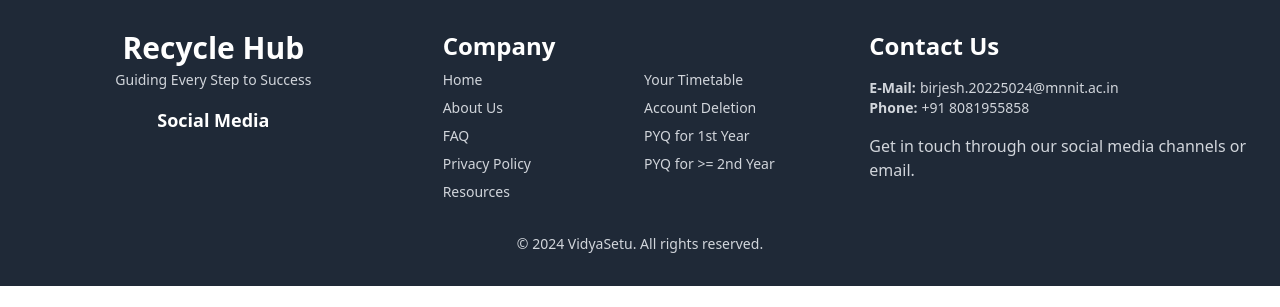
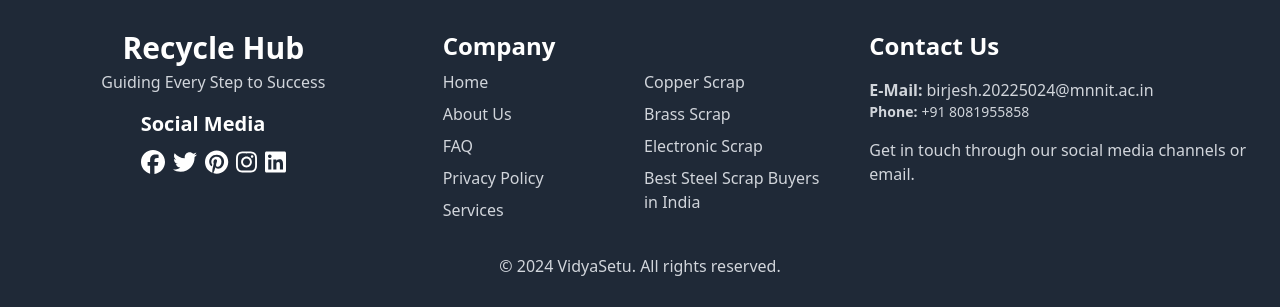
Before and after one commit to apmkush/RecycleHub, a React (Vite) app in the folder frontend/: page / in a window 1280 px wide. Shown: the part 890-1197 px from the top of the page. Before the commit the page ends 1176 px from the top, so only its background shows below. Built offline with nearby package versions, Linux system fonts and the light colour scheme.

Commit message:
Footer section has been modified

```diff
--- a/frontend/package.json
+++ b/frontend/package.json
@@ -10,6 +10,8 @@
     "preview": "vite preview"
   },
   "dependencies": {
+    "@fortawesome/free-brands-svg-icons": "^6.6.0",
+    "@fortawesome/react-fontawesome": "^0.2.2",
     "axios": "^1.7.7",
     "bootstrap": "^5.3.3",
     "chart.js": "^4.4.6",
--- a/frontend/src/components/Footer/Footer.jsx
+++ b/frontend/src/components/Footer/Footer.jsx
@@ -1,4 +1,7 @@
 import React from 'react';
+import { FontAwesomeIcon } from '@fortawesome/react-fontawesome';
+import { faFacebook, faTwitter, faPinterest, faInstagram, faLinkedin } from '@fortawesome/free-brands-svg-icons';
+
 
 function Footer() {
   return (
@@ -8,36 +11,37 @@ function Footer() {
           {/* Footer Section 1 */}
           <div className="flex flex-col items-center">
               <h1 className="text-3xl font-bold text-white">Recycle Hub</h1>
-              <p className="text-sm text-gray-300 mt-1">Guiding Every Step to Success</p>
+              <p className="text-md text-gray-300 mt-1">Guiding Every Step to Success</p>
 
               <div className="mt-4">
-                <h4 className="text-white font-semibold text-lg mb-2">Social Media</h4>
+                <h4 className="text-white font-semibold text-xl mb-2">Social Media</h4>
                 <div className="flex space-x-2">
-                  <a href="/" className="text-white text-2xl"><i className="fab fa-facebook"></i></a>
-                  <a href="/" className="text-white text-2xl"><i className="fab fa-twitter"></i></a>
-                  <a href="/" className="text-white text-2xl"><i className="fab fa-pinterest"></i></a>
-                  <a href="/" className="text-white text-2xl"><i className="fab fa-instagram"></i></a>
-                  <a href="/" className="text-white text-2xl"><i className="fab fa-linkedin"></i></a>
+                  <a href="/" className="text-white text-2xl"><FontAwesomeIcon icon={faFacebook} /></a>
+                  <a href="/" className="text-white text-2xl"><FontAwesomeIcon icon={faTwitter} /></a>
+                  <a href="/" className="text-white text-2xl"><FontAwesomeIcon icon={faPinterest} /></a>
+                  <a href="/" className="text-white text-2xl"><FontAwesomeIcon icon={faInstagram} /></a>
+                  <a href="/" className="text-white text-2xl"><FontAwesomeIcon icon={faLinkedin} /></a>
                 </div>
+
               </div>
             </div>
 
           {/* Footer Section 2 */}
           <div>
             <h4 className="font-semibold text-2xl mb-2 text-white">Company</h4>
-            <div className="grid grid-cols-2 gap-2 text-sm text-gray-300">
+            <div className="grid grid-cols-2 gap-2 text-md text-gray-300">
               <ul className="space-y-2">
-                <li><a href="/" className="hover:underline hover:text-maroon">Home</a></li>
+                <li><a href="/" className="hover:underline hover:text-maroon ">Home</a></li>
                 <li><a href="#" className="hover:underline hover:text-maroon">About Us</a></li>
                 <li><a href="#" className="hover:underline hover:text-maroon">FAQ</a></li>
                 <li><a href="#" className="hover:underline hover:text-maroon">Privacy Policy</a></li>
-                <li><a href="#" className="hover:underline hover:text-maroon">Resources</a></li>
+                <li><a href="#" className="hover:underline hover:text-maroon">Services</a></li>
               </ul>
               <ul className="space-y-2">
-                <li><a href="#" className="hover:underline hover:text-maroon">Your Timetable</a></li>
-                <li><a href="#" className="hover:underline hover:text-maroon">Account Deletion</a></li>
-                <li><a href="#" className="hover:underline hover:text-maroon">PYQ for 1st Year</a></li>
-                <li><a href="#" className="hover:underline hover:text-maroon">PYQ for >= 2nd Year</a></li>
+                <li><a href="#" className="hover:underline hover:text-maroon">Copper Scrap</a></li>
+                <li><a href="#" className="hover:underline hover:text-maroon">Brass Scrap</a></li>
+                <li><a href="#" className="hover:underline hover:text-maroon">Electronic Scrap</a></li>
+                <li><a href="#" className="hover:underline hover:text-maroon">Best Steel Scrap Buyers in India</a></li>
               </ul>
             </div>
           </div>
@@ -46,7 +50,7 @@ function Footer() {
           {/* Footer Section 3 */}
           <div className="flex flex-col items-start">
             <h4 className="font-semibold text-2xl  text-white mb-4">Contact Us</h4>
-            <p className="text-sm text-gray-300">
+            <p className="text-md text-gray-300">
               <strong>E-Mail:</strong>
               <a href="mailto:birjesh.20225024@mnnit.ac.in" className="hover:underline ml-1 text-gray-300">
                 birjesh.20225024@mnnit.ac.in
@@ -60,10 +64,10 @@ function Footer() {
             </p>
 
            {/*<br></br>*/}
-            <p className="text-2sm text-white-400 mt-4">Get in touch through our social media channels or email.</p>
+            <p className="text-md text-white-400 mt-4">Get in touch through our social media channels or email.</p>
           </div>
         </div>
-        <div className="text-center mt-8 text-sm">&copy; 2024 VidyaSetu. All rights reserved.</div>
+        <div className="text-center mt-8 text-md ">&copy; 2024 VidyaSetu. All rights reserved.</div>
       </div>
     </footer>
   );
```
Also changed, not shown: 1 other file (tests, documents, lock files or other folders).
